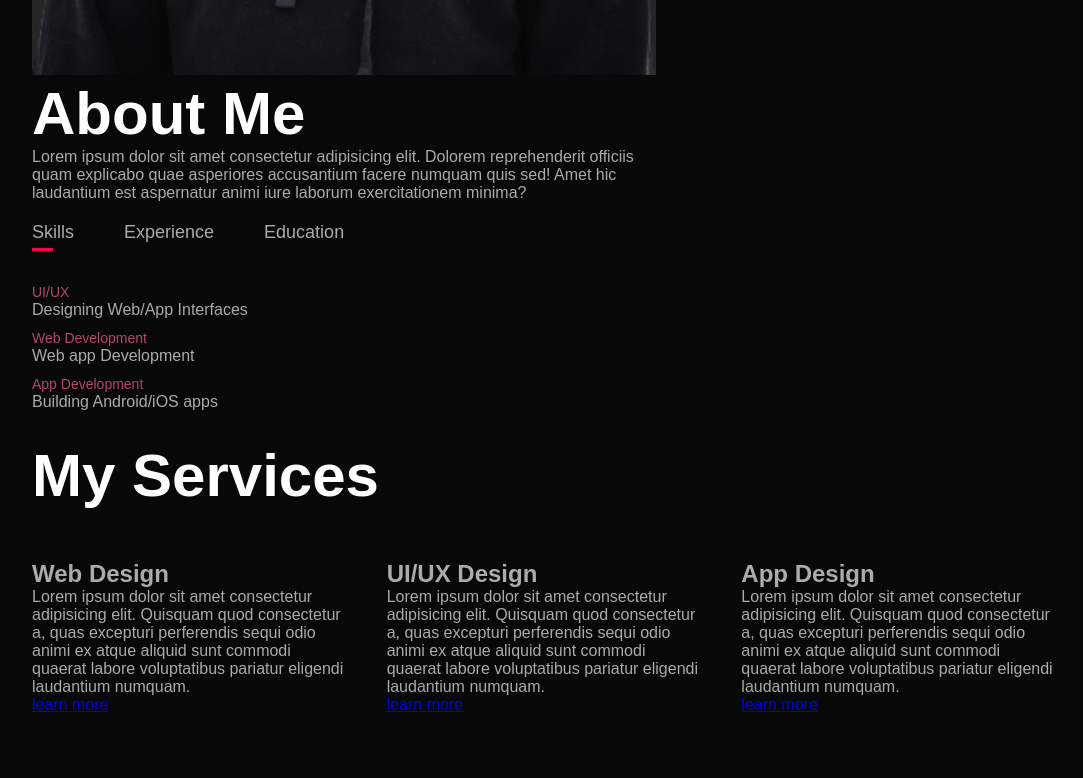
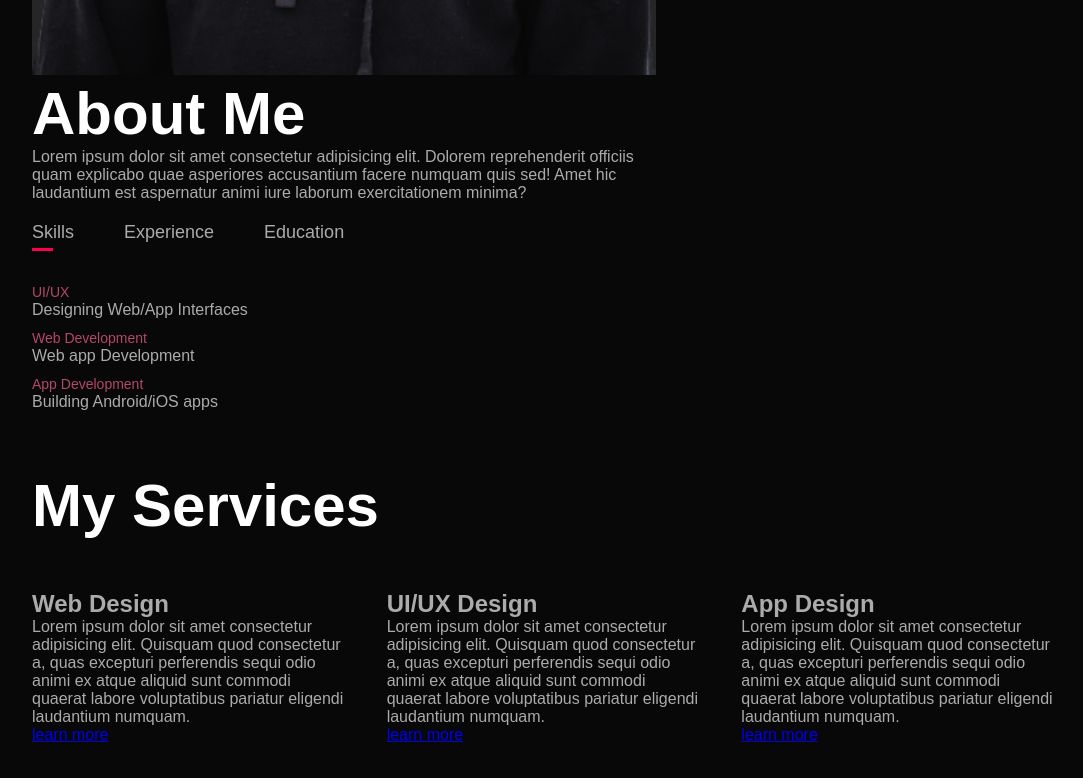
Before and after one commit to sjk777/portfolio, a plain HTML site: page index.html in a window 1280 px wide. Shown: the part 1626-2404 px from the top of the page, without its empty margins (96-1179 px from the left). Drawn offline with Linux system fonts and the light colour scheme.

Commit message:
fixed error not displaying grid for services

```diff
--- a/style.css
+++ b/style.css
@@ -137,7 +137,7 @@ nav ul li a:hover::after {
 }
 
 /* services */
-/#services {
+ #services {
   padding: 30px 0;
 }
 .services-list {
```
